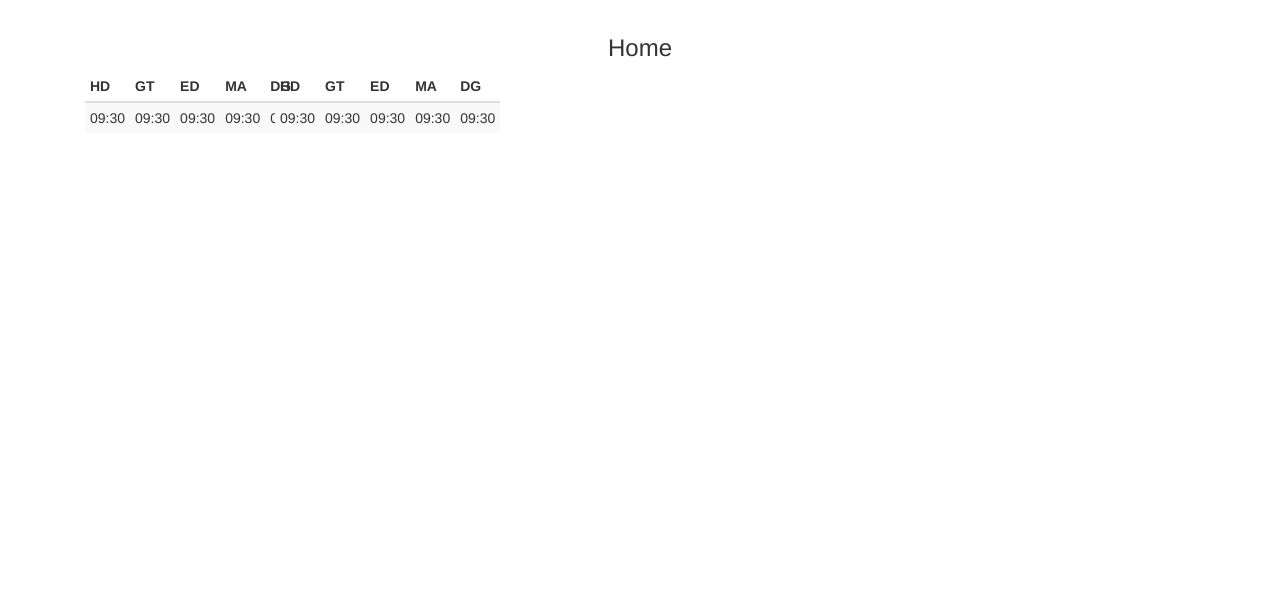
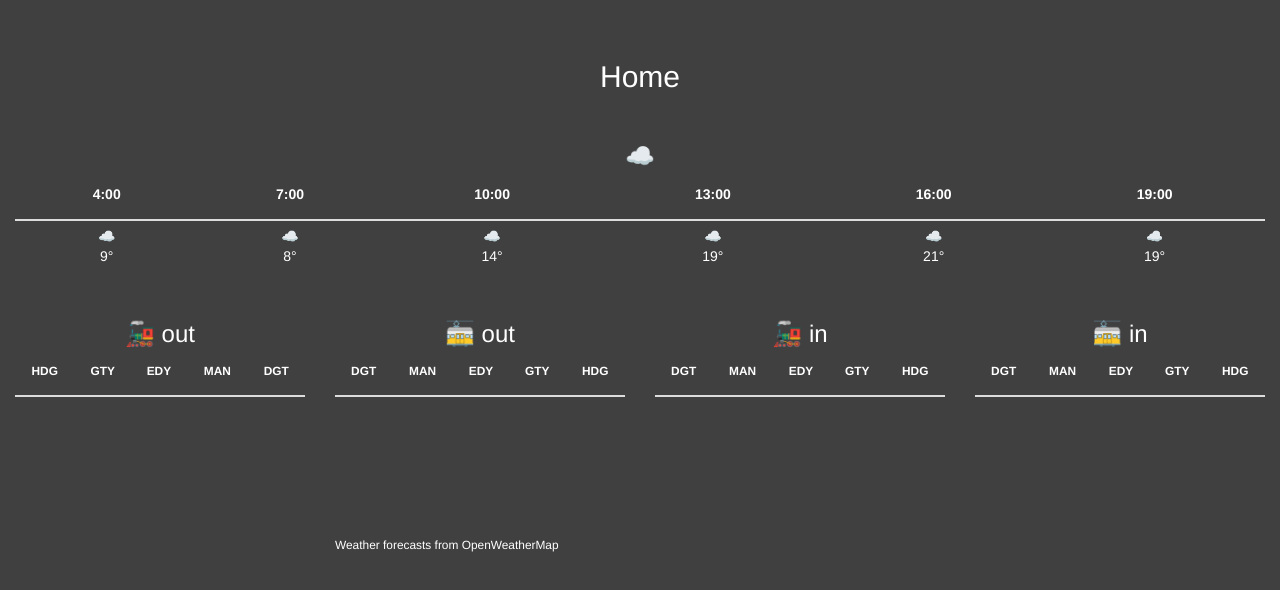
Before and after one commit to tonytony99/tonytony99.github.io, a plain HTML site: page tt/index.html in a window 1280 px wide. Drawn offline with nearby package versions, Linux system fonts and the light colour scheme.

Commit message:
first generated page

```diff
--- a/tt/index.html
+++ b/tt/index.html
@@ -1,3 +1,4 @@
+
 <!DOCTYPE html>
 <html lang="en">
   <head>
@@ -6,77 +7,128 @@
     <link rel="stylesheet" href="https://maxcdn.bootstrapcdn.com/bootstrap/3.3.7/css/bootstrap.min.css">
     <script src="https://ajax.googleapis.com/ajax/libs/jquery/3.3.1/jquery.min.js"></script>
     <script src="https://maxcdn.bootstrapcdn.com/bootstrap/3.3.7/js/bootstrap.min.js"></script>
-	 <style>
-  		.btn-default {
-      	padding: 40% 0;
-   	}
-   	.table-bordered {
-			font-size: 11pt;
-   	}
-   	.black {
-   		background: #aaa;
-      	color: #fff;
-      	width: 35px;
-      	height: 25px;
-   	}
-   	.top-buffer { margin-top:15px; }
+
+    <style type="text/css">
+       body { background: #404040 !important; color:white !important; }
    </style>
+
   </head>
-</html>
+<body>
+<div>
+    <div class="col-xs-12">
+    <br/><br/>
+    </div>
 
-
-<body>
-
-<div class="container">
 	<div class="row top-buffer">
-		<div class="col-sm-12" align="center">
-			<h3> Home </h3>
+		<div class="col-xs-12" align="center">
+			<h2> Home </h2>
 		</div>
 	</div>
 
-	<div class="col-sm-2" align="left">
-		<table class="table table-striped table-condensed">
+    <div class="col-xs-12">
+    <br/>
+    </div>
+
+	<div class="col-xs-12">
+		<h3 align="center"> ☁️ </h3>
+		<table class="table table-condensed">
 	    <thead>
 <tr>
-	        <th>HD</th>
-	        <th>GT</th>
-	        <th>ED</th>
-	        <th>MA</th>
-			  <th>DG</th>
+    <th scope='col'><p align='center'>4:00</p></th>
+    <th scope='col'><p align='center'>7:00</p></th>
+    <th scope='col'><p align='center'>10:00</p></th>
+    <th scope='col'><p align='center'>13:00</p></th>
+    <th scope='col'><p align='center'>16:00</p></th>
+    <th scope='col'><p align='center'>19:00</p></th>
 </tr>
-	    </thead>
-	    <tbody>
+</thead><tbody>
 <tr>
-	        <td>09:30</td>
-	        <td>09:30</td>
-	        <td>09:30</td>
-	        <td>09:30</td>
-			  <td>09:30</td>
+    <td><p align='center'>☁️<br/>9°<br/></p></td>
+    <td><p align='center'>☁️<br/>8°<br/></p></td>
+    <td><p align='center'>☁️<br/>14°<br/></p></td>
+    <td><p align='center'>☁️<br/>19°<br/></p></td>
+    <td><p align='center'>☁️<br/>21°<br/></p></td>
+    <td><p align='center'>☁️<br/>19°<br/></p></td>
 </tr>
 </tbody>
 	  </table>
   </div>
-  	<div class="col-sm-2" align="left">
-		<table class="table table-striped table-condensed">
+
+	<div class="col-xs-6 col-lg-3">
+		<h3 align="center"> 🚂 out </h3>
+		<table class="table table-condensed small">
 	    <thead>
 <tr>
-	        <th>HD</th>
-	        <th>GT</th>
-	        <th>ED</th>
-	        <th>MA</th>
-			  <th>DG</th>
+    <th scope='col'><p align='center'>HDG</p></th>
+    <th scope='col'><p align='center'>GTY</p></th>
+    <th scope='col'><p align='center'>EDY</p></th>
+    <th scope='col'><p align='center'>MAN</p></th>
+    <th scope='col'><p align='center'>DGT</p></th>
 </tr>
-	    </thead>
-	    <tbody>
-	      <tr>
-	        <td>09:30</td>
-	        <td>09:30</td>
-	        <td>09:30</td>
-	        <td>09:30</td>
-			  <td>09:30</td>
-	      </tr>
+</thead><tbody>
 </tbody>
 	  </table>
+  </div>
+
+  <div class="col-xs-6 col-lg-3">
+		<h3 align="center"> 🚋 out </h3>
+		<table class="table table-condensed small">
+	    <thead>
+<tr>
+    <th scope='col'><p align='center'>DGT</p></th>
+    <th scope='col'><p align='center'>MAN</p></th>
+    <th scope='col'><p align='center'>EDY</p></th>
+    <th scope='col'><p align='center'>GTY</p></th>
+    <th scope='col'><p align='center'>HDG</p></th>
+</tr>
+</thead><tbody>
+</tbody>
+	  </table>
+ 	</div>
+
+  <div class="col-xs-6 col-lg-3">
+		<h3 align="center"> 🚂 in </h3>
+		<table class="table table-condensed small">
+	    <thead>
+<tr>
+    <th scope='col'><p align='center'>DGT</p></th>
+    <th scope='col'><p align='center'>MAN</p></th>
+    <th scope='col'><p align='center'>EDY</p></th>
+    <th scope='col'><p align='center'>GTY</p></th>
+    <th scope='col'><p align='center'>HDG</p></th>
+</tr>
+</thead><tbody>
+</tbody>
+	  </table>
+  </div>
+
+    <div class="col-xs-6 col-lg-3">
+		<h3 align="center"> 🚋 in </h3>
+		<table class="table table-condensed small">
+	    <thead>
+<tr>
+    <th scope='col'><p align='center'>DGT</p></th>
+    <th scope='col'><p align='center'>MAN</p></th>
+    <th scope='col'><p align='center'>EDY</p></th>
+    <th scope='col'><p align='center'>GTY</p></th>
+    <th scope='col'><p align='center'>HDG</p></th>
+</tr>
+</thead><tbody>
+</tbody>
+	  </table>
+ 	</div>
+
+
+    <div class="col-xs-12">
+    <br/><br/><br/><br/><br/><br/>
+    </div>
+
+    <div class="col-xs-3">
+    <br/>
+    </div>
+
+    <div class="col-xs-6 small">
+        <p> Weather forecasts from OpenWeatherMap </p>
     </div>
 </div>
 
```
Lines whose indentation alone changed are shown as unchanged.
